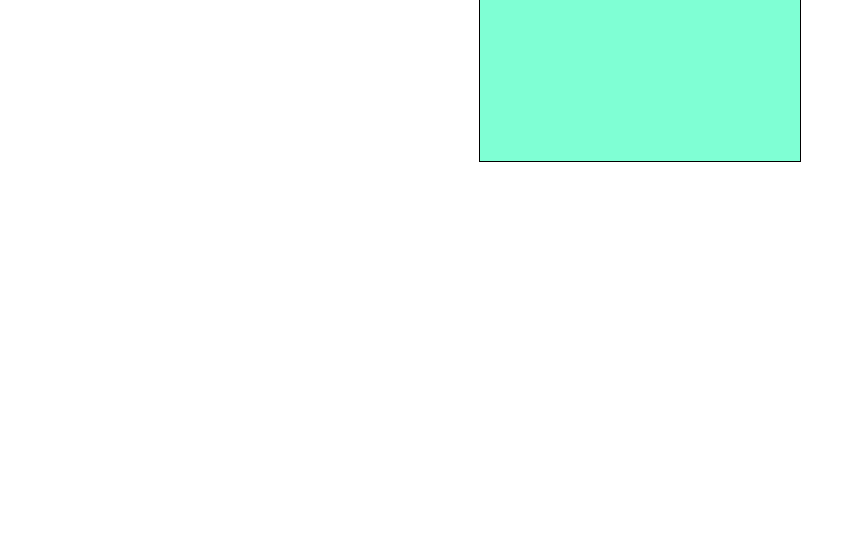
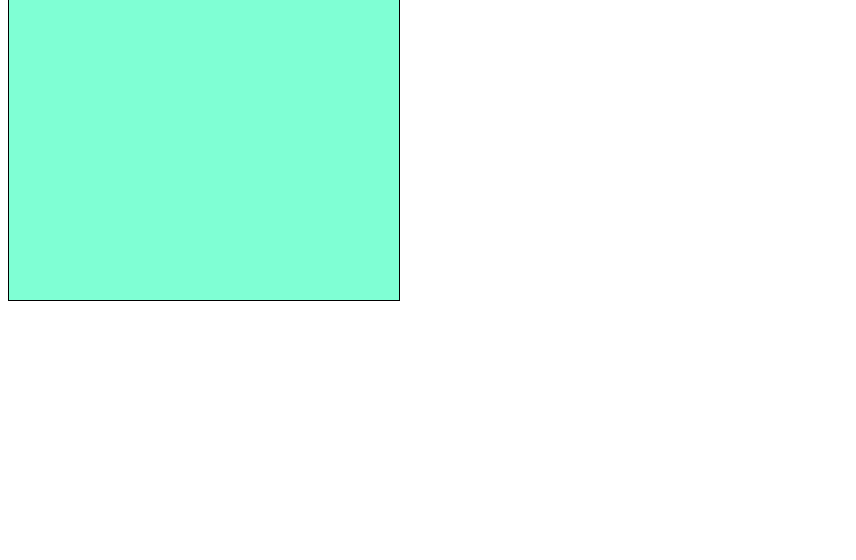
Before and after one commit to Katteryn-Villanueva/medidas, a plain HTML site: page index.html in a window 1280 px wide. Shown: the part 240-800 px from the top of the page, without its empty margins (0-856 px from the left). Drawn offline with Linux system fonts and the light colour scheme.

Commit message:
viendo los em

```diff
--- a/styles.css
+++ b/styles.css
@@ -1,4 +1,16 @@
+body{
+    font-size: 30px;
+}
+
 .caja{
+    width: 13em;
+    height: 13em;
+    text-align: center;
+    background-color: aquamarine;
+    border: 1px solid black;
+}
+
+/* .caja{
     font-size: 35px;
     width: 300px;
     height: 300px;
@@ -7,4 +19,4 @@
     text-align: center;
     background-color: aquamarine;
     border: 1px solid black;
-}
+} */
```
